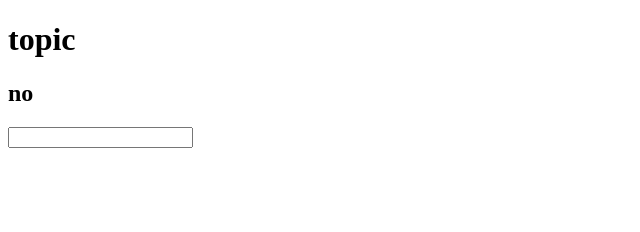
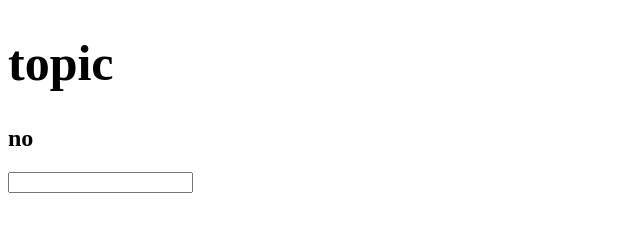
Before and after one commit to stevenJon00/stevenJon00.github.io, a plain HTML site: page index.html in a window 1280 px wide. Shown: the whole page, without its empty margins (0-640 px from the left). Drawn offline with Linux system fonts and the light colour scheme.

Commit message:
Update index.html
.big_text

```diff
--- a/index.html
+++ b/index.html
@@ -5,7 +5,9 @@
     <title>你好，GitHub</title>
   </head>
   <body>
-    <h1 id = "topic">topic</h1>
+    <h1 class = "text_big" id = "topic">
+      topic
+    </h1>
     <h2>no</h2>
     <input id = "input_0">
   </body>
@@ -14,4 +16,9 @@
       topic.innerText = input_0.value;
     };
   </script>
+  <style>
+      .text_big {font-size: 50px}
+      .blue {color: blue}
+      .red {color: red}
+  </style>
 </html>
```
